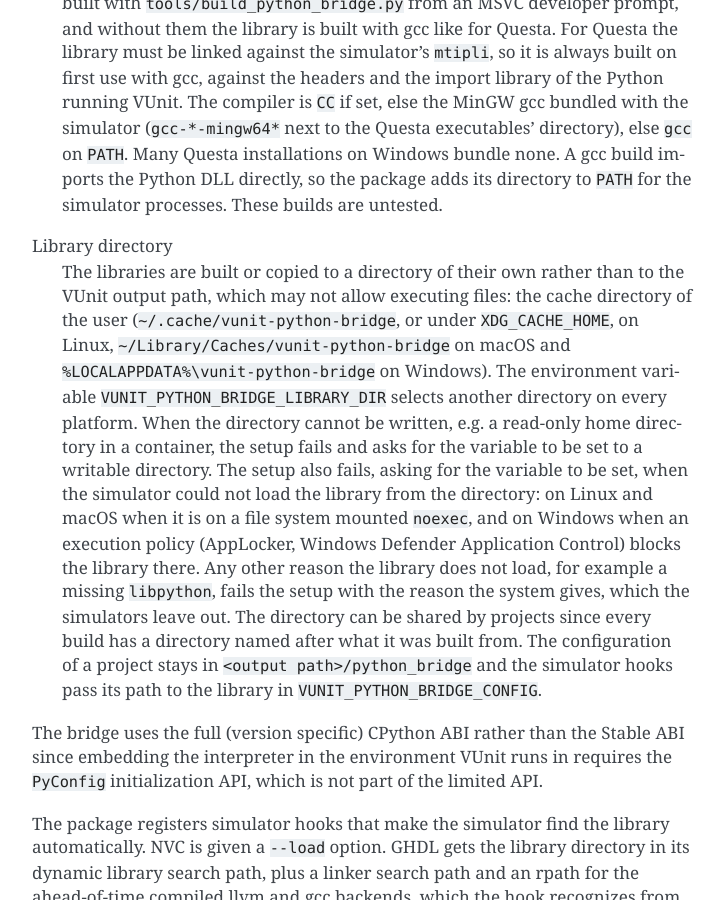
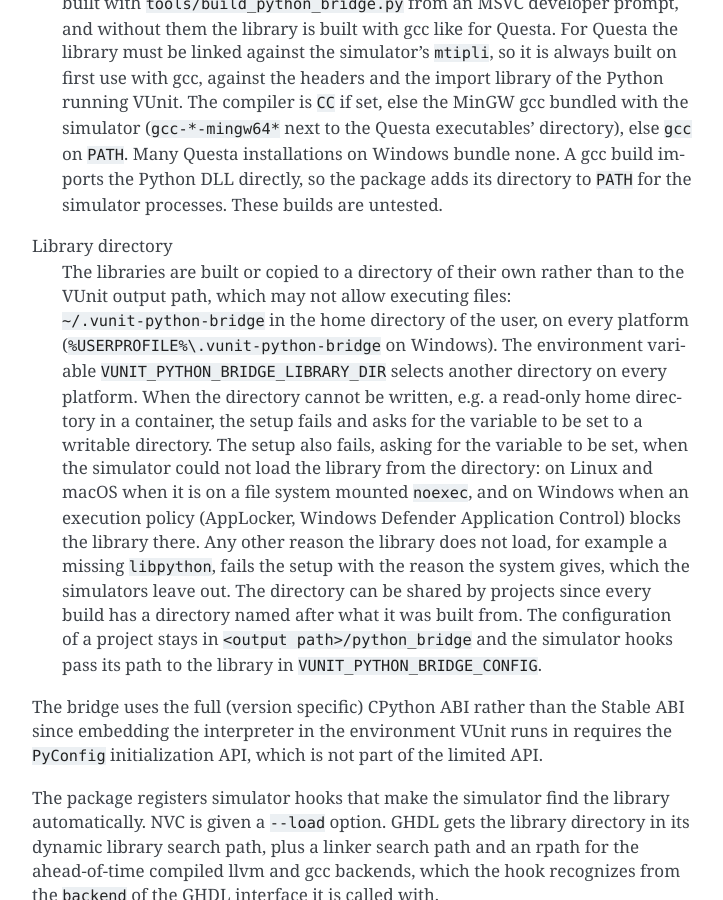
Before and after one commit to VUnit/vunit-python-bridge, a Sphinx documentation site: the page built from docs/user_guide.rst, in a window 1280 px wide and 900 px high, scrolled down 20016 px. Shown: the whole window, without its empty margins (388-1111 px from the left). Built offline with Sphinx 7.4.7, drawn with Linux system fonts in a browser that asks for light colours.

Commit message:
Default the library directory to ~/.vunit-python-bridge
The default was the cache directory of the platform (~/.cache, or
XDG_CACHE_HOME, on Linux, ~/Library/Caches on macOS, %LOCALAPPDATA% on
Windows), which is hidden from most users. A dot-directory in the home
directory, like many other tools use, is easier to find and the same on
every platform. VUNIT_PYTHON_BRIDGE_LIBRARY_DIR still selects another
directory.

Co-Authored-By: Claude Opus 5.5 <noreply@anthropic.com>

```diff
--- a/docs/user_guide.rst
+++ b/docs/user_guide.rst
@@ -1014,10 +1014,9 @@ Windows
 
 Library directory
   The libraries are built or copied to a directory of their own rather than to the
-  VUnit output path, which may not allow executing files: the cache directory
-  of the user (``~/.cache/vunit-python-bridge``, or under ``XDG_CACHE_HOME``,
-  on Linux, ``~/Library/Caches/vunit-python-bridge`` on macOS and
-  ``%LOCALAPPDATA%\vunit-python-bridge`` on Windows). The environment
+  VUnit output path, which may not allow executing files:
+  ``~/.vunit-python-bridge`` in the home directory of the user, on every
+  platform (``%USERPROFILE%\.vunit-python-bridge`` on Windows). The environment
   variable ``VUNIT_PYTHON_BRIDGE_LIBRARY_DIR`` selects another directory on
   every platform. When the directory cannot be written, e.g. a read-only home
   directory in a container, the setup fails and asks for the variable to be
```
Also changed, not shown: README.md (+1 -1 lines), release_notes/0.2.0.md (+1 -1 lines), 3 other files.
